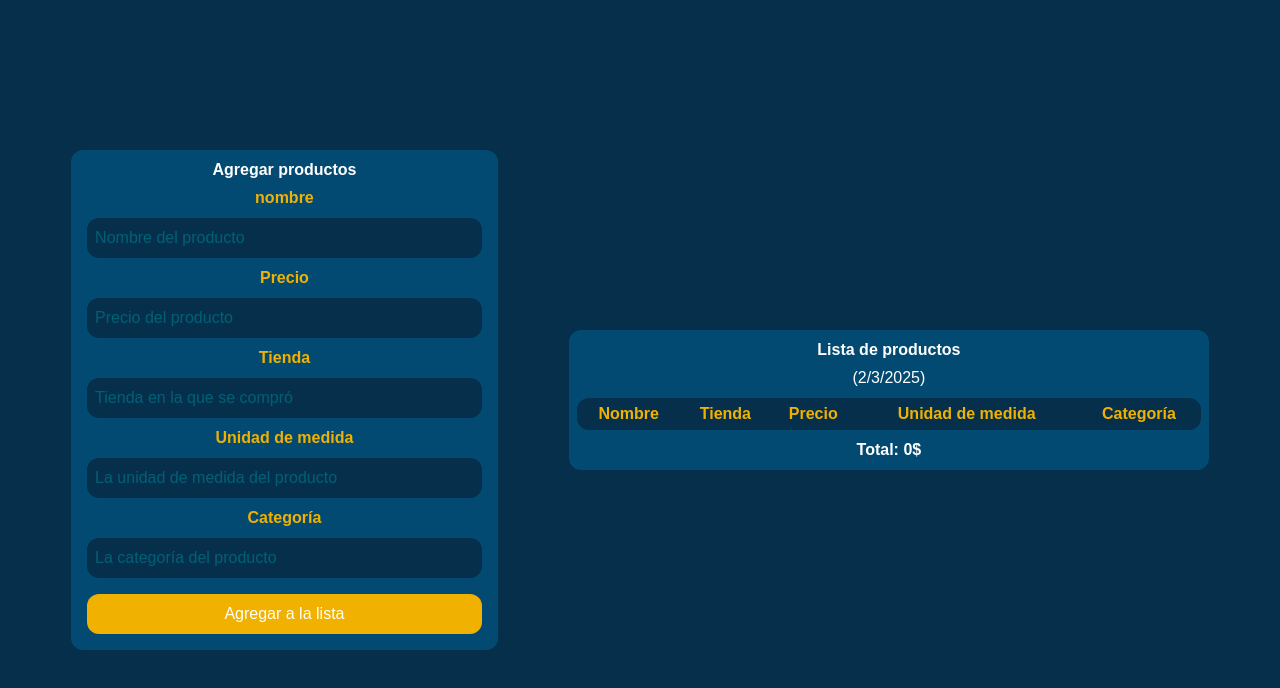
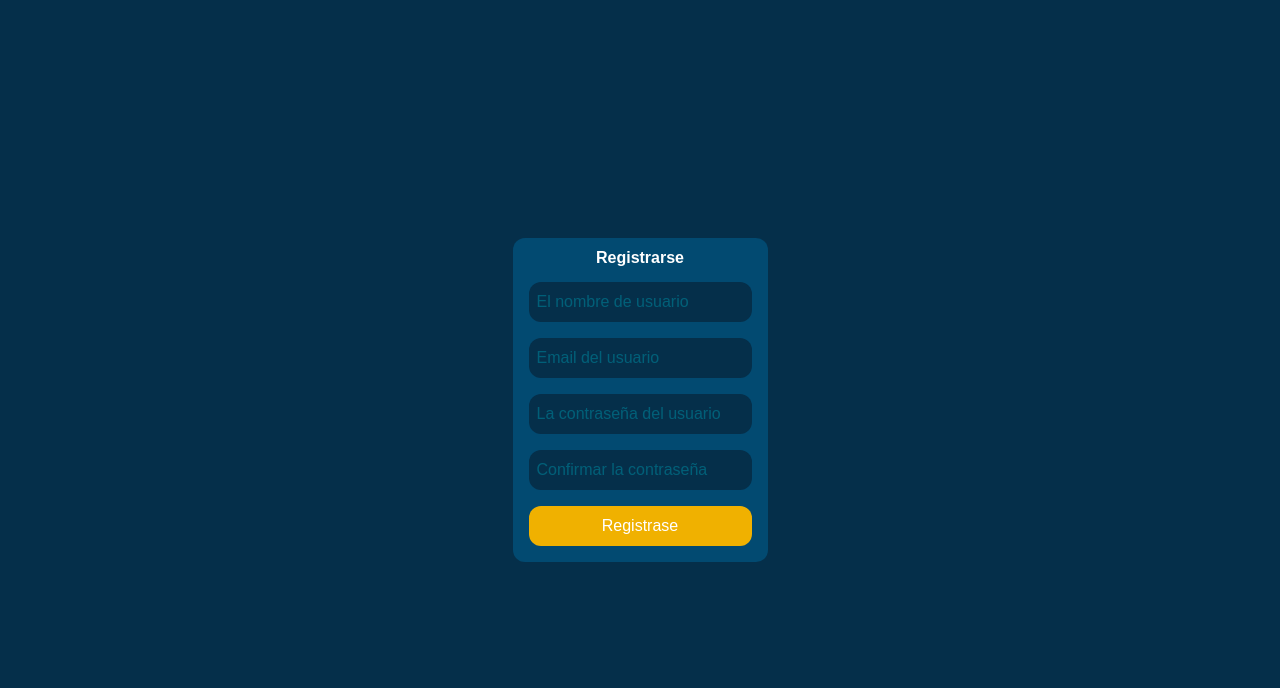
Before and after one commit to JCD-SENA/GestorListaMercado, a React (Vite) app: page / in a window 1280 px wide. Shown: the top 688 px of the page. Built offline with nearby package versions, Linux system fonts and the light colour scheme.

Commit message:
Se crea el formulario de inicio de sesióN

```diff
--- a/src/App.jsx
+++ b/src/App.jsx
@@ -1,15 +1,25 @@
-import { useState } from 'react'
+import { useContext } from 'react'
 
 import './App.css'
 
+import { sessionContext } from './context/sessionContext'
+
 import { FormMarket } from './components/FormMarket/FormMarket'
 import { ListMarket } from './components/ListMarket/ListMarket'
+import { Register } from './components/Register/Register'
 
 export default () => {
+	const { session } = useContext(sessionContext)
 	return (
 		<>
-			<FormMarket/>
-			<ListMarket/>
+			{session ?
+				<>
+					<FormMarket/>
+					<ListMarket/>
+				</> : <>
+					<Register/>
+				</>
+			}
 		</>
 	)
 }
--- /dev/null
+++ b/src/assets/styles.js
@@ -0,0 +1,4 @@
+export const styles = {
+	sectionStyle: "p-2 bg-sky-900 flex flex-col text-white items-center rounded-xl",
+	submitStyle: "bg-yellow-500 p-2 w-auto m-2 rounded-xl text-white"
+}
--- /dev/null
+++ b/src/components/AuthButtons/AuthButton.jsx
@@ -0,0 +1,3 @@
+export const AuthButton = ({}) => {
+
+}
--- a/src/components/FormMarket/FormMarket.jsx
+++ b/src/components/FormMarket/FormMarket.jsx
@@ -3,6 +3,7 @@ import { useForm } from "react-hook-form"
 
 import { MarketContext } from "../../context/MarketContext"
 import { InputForm } from "./InputForm/InputForm"
+import { styles } from "../../assets/styles"
 
 export const FormMarket = () => {
 	const {setListProduct, listProduct, sectionStyle, editMode, setEditMode, currentlyEditing } = useContext(MarketContext)
@@ -83,7 +84,7 @@ export const FormMarket = () => {
 					label="Categoría"
 					form={{register: register, errors: errors}}
 				/>
-				<input type="submit" className="bg-yellow-500 p-2 w-auto m-2 rounded-xl text-white" value={editMode ? "Editar producto" : "Agregar a la lista"}/>
+				<input type="submit" className={styles.submitStyle} value={editMode ? "Editar producto" : "Agregar a la lista"}/>
 			</form>
 		</section>
 	)
--- a/src/components/Register/Register.jsx
+++ b/src/components/Register/Register.jsx
@@ -1,2 +1,62 @@
-import { auth } from "../../firebase-config"
+import { auth } from "../../assets/firebase-config"
 import { GoogleAuthProvider, GithubAuthProvider } from "firebase/auth"
+import { useForm } from "react-hook-form"
+
+import { styles } from "../../assets/styles"
+import { InputForm } from "../FormMarket/InputForm/InputForm"
+
+export const Register = () => {
+	const {register, handleSubmit, formState: {errors}, reset, getValues } = useForm()
+
+	const handleRegister = (user) => {
+		console.log(user)
+	}
+
+	return (
+		<section className={styles.sectionStyle}>
+			<h2 className="mb-1 font-bold">Registrarse</h2>
+			<form onSubmit={handleSubmit(handleRegister)} className="flex-col flex w-full">
+				<InputForm
+					name="username"
+					placeholder="El nombre de usuario"
+					type="text"
+					form={{register: register, errors: errors}}
+					register={{
+						required: "Se debe ingresar un nombre al usuario"
+					}}
+				/>
+				<InputForm
+					name="email"
+					placeholder="Email del usuario"
+					type="email"
+					form={{register: register, errors: errors}}
+					register={{
+						required: "Se debe ingresar un email"
+					}}
+				/>
+				<InputForm
+					name="password"
+					placeholder="La contraseña del usuario"
+					type="password"
+					form={{register: register, errors: errors}}
+					register={{
+						required: "Se debe ingresar una contraseña"
+					}}
+				/>
+				<InputForm
+					name="passwordConfirm"
+					placeholder="Confirmar la contraseña"
+					type="password"
+					form={{register: register, errors: errors}}
+					register={{
+						required: "Se debe confirmar la contraseña",
+						validate: (value) => {
+							return value == getValues("password") || "Ambas contraseñas deben ser iguales"
+						}
+					}}
+				/>
+				<input type="submit" className={styles.submitStyle} value="Registrase"/>
+			</form>
+		</section>
+	)
+}
--- a/src/context/MarketContext.jsx
+++ b/src/context/MarketContext.jsx
@@ -17,8 +17,8 @@ export const MarketContextHandler = ({ children }) => {
 
 	return (
 		<MarketContext.Provider value={{
-			listProduct, totalPrice, dateProduct, editMode, currentlyEditing, setListProduct, setTotalPrice, setEditMode, setCurrentlyEditing,
-			"sectionStyle": "p-2 bg-sky-900 flex flex-col text-white items-center rounded-xl"
+			listProduct, totalPrice, dateProduct, editMode, currentlyEditing,
+			setListProduct, setTotalPrice, setEditMode, setCurrentlyEditing
 		}}>
 			{children}
 		</MarketContext.Provider>
--- /dev/null
+++ b/src/context/SessionContext.jsx
@@ -0,0 +1,14 @@
+import { createContext, useState } from "react"
+
+export const sessionContext = createContext()
+
+export const SessionContextHandler = ({ children }) => {
+	const [session, setSession] = useState()
+	return (
+		<sessionContext.Provider value={{
+			session, setSession
+		}}>
+			{children}
+		</sessionContext.Provider>
+	)
+}
--- a/src/main.jsx
+++ b/src/main.jsx
@@ -2,9 +2,12 @@ import { createRoot } from 'react-dom/client'
 import App from './App.jsx'
 
 import { MarketContextHandler } from './context/MarketContext.jsx'
+import { SessionContextHandler } from './context/sessionContext.jsx'
 
 createRoot(document.getElementById('root')).render(
-	<MarketContextHandler>
-		<App />
-	</MarketContextHandler>
+	<SessionContextHandler>
+		<MarketContextHandler>
+			<App />
+		</MarketContextHandler>
+	</SessionContextHandler>
 )
```
Also changed, not shown: src/assets/firebase-config.js (renamed from src/firebase-config.js), src/components/AuthButtons/Facebook/Facebook.jsx (added), src/components/AuthButtons/Github/Github.jsx (added), src/components/AuthButtons/Google/Google.jsx (added).
